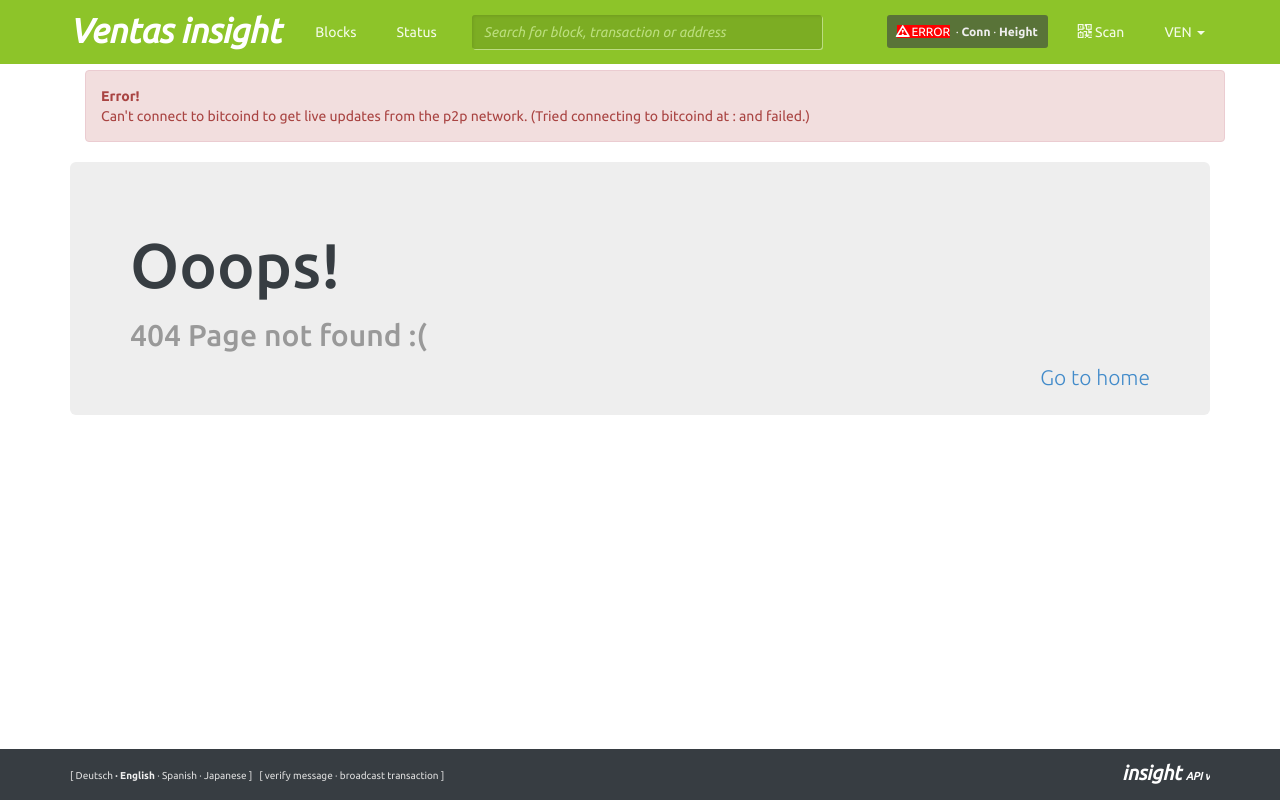
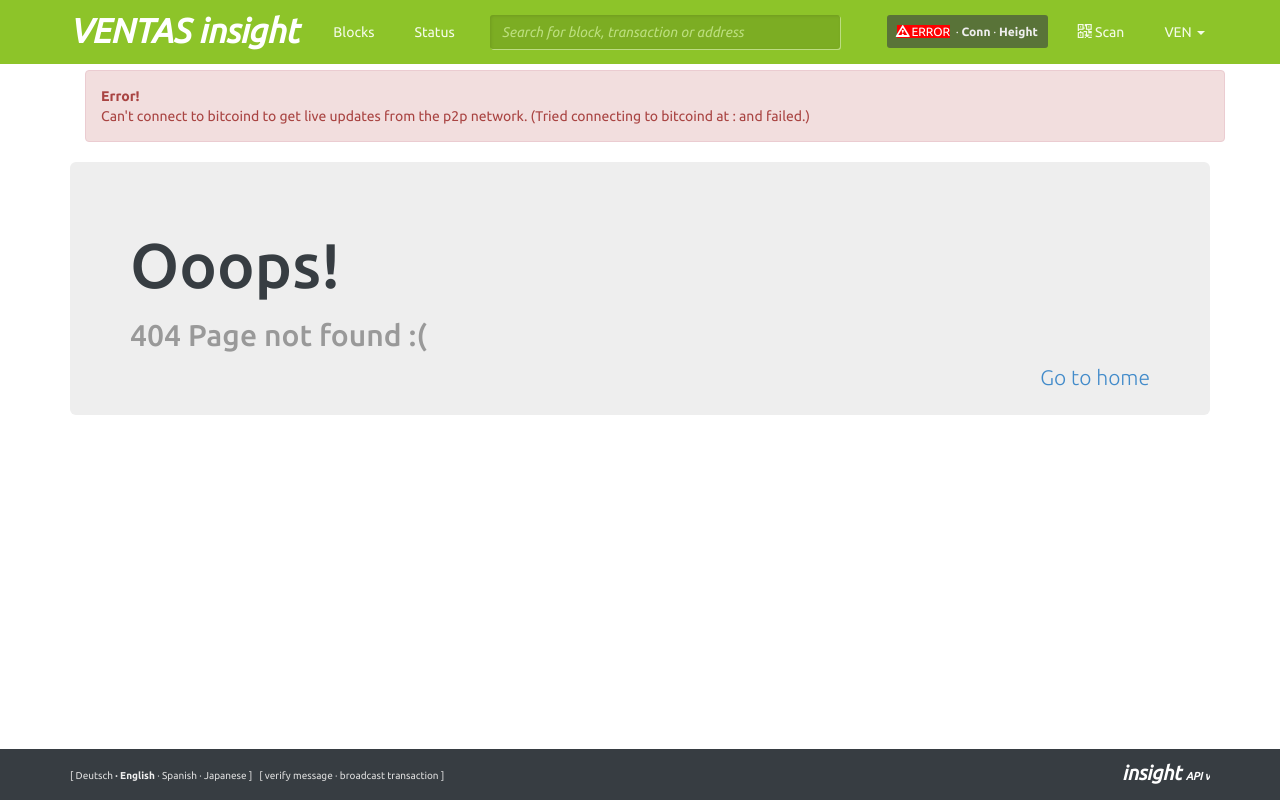
Before and after one commit to ventas-project/insight, a website: page public/index-template.html in a window 1280 px wide. Drawn offline with nearby package versions, Linux system fonts and the light colour scheme; no server answers.

Commit message:
change Ventas

```diff
--- a/public/views/includes/header.html
+++ b/public/views/includes/header.html
@@ -7,7 +7,7 @@
         <span class="icon-bar"></span>
         <span class="icon-bar"></span>
       </button>
-            <a class="insight navbar-brand" href=".">Ventas insight</a>
+            <a class="insight navbar-brand" href=".">VENTAS insight</a>
         </div>
         <div class="navbar-collapse collapse" collapse="$root.isCollapsed">
             <ul class="nav navbar-nav">
```
